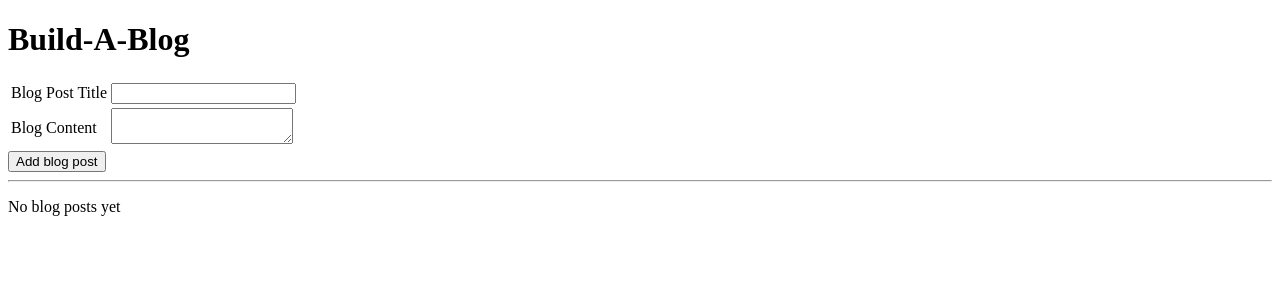
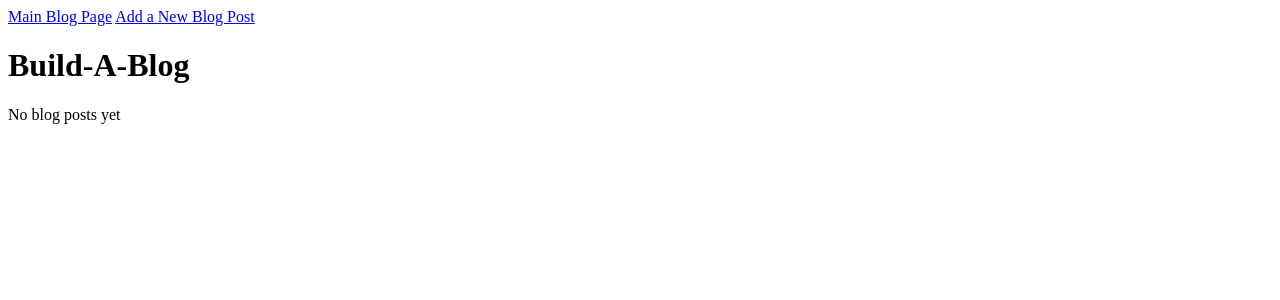
Before and after one commit to taylord651/blogz, a Flask app: page / in a window 1280 px wide. Shown: the top 300 px of the page. Run offline with Flask 2, Linux system fonts and the light colour scheme; data that the repository does not hold is empty.

Commit message:
All blog post are displayed on main page, users are redirected to the 'newpost.html' page to submit new blog posts

```diff
--- a/main.py
+++ b/main.py
@@ -11,30 +11,41 @@ class Blog(db.Model):
     id = db.Column(db.Integer, primary_key=True)
     title = db.Column(db.String(120))
     content = db.Column(db.String(500))
+    author = db.Column(db.String(120))
+    date = db.Column(db.String(120))
 
-    def __init__(self, title, content):
+    def __init__(self, title, author, date, content):
         self.title = title
+        self.author = author
+        self.date = date
         self.content = content
 
 @app.route("/", methods=['POST', 'GET'])
 def index():
 
+    titles = Blog.query.all()
+    authors = Blog.query.all()
+    dates = Blog.query.all()
+    contents = Blog.query.all()
+
+    return render_template("blog.html", title="Build A Blog",
+        titles=titles, contents=contents,
+        authors=authors, dates=dates)
+
+@app.route("/newpost", methods=['POST', 'GET'])
+def submit_post():
     if request.method == 'POST':
         title = request.form['title']
+        author = request.form['author']
+        date = request.form['date']
         content = request.form['content']
-        blog_post = Blog(title, content)
+
+        blog_post = Blog(title, author, date, content)
         db.session.add(blog_post)
         db.session.commit()
+        return redirect ('/')
 
-    titles = Blog.query.all()
-    contents = Blog.query.all()
-
-    return render_template("index.html", title="Build A Blog",
-        titles=titles, contents=contents)
-
-@app.route("/form")
-def submit_form():
-    return render_template("form.html")
+    return render_template("newpost.html")
 
 @app.route("/display")
 def display_form():
--- a/templates/base.html
+++ b/templates/base.html
@@ -2,6 +2,18 @@
 <html>
     <head>
         <title>{{title}}</title>
+        <style>
+                .error {
+                    color: red;
+                }
+
+            </style>
+        </head>
+        <body>
+            <div>
+                <a href='/'>Main Blog Page</a>
+                <a href='/newpost'>Add a New Blog Post</a>
+            </div>
     </head>
     <body>
         {% block content %}
--- /dev/null
+++ b/templates/blog.html
@@ -0,0 +1,20 @@
+{% extends "base.html" %}
+
+{% block content %}
+    <h1>Build-A-Blog</h1>
+
+    {% if titles|length == 0 %}
+    <p>No blog posts yet</p>
+    {% else %}
+
+        {% for title in titles %}
+            <h2>{{title.title}}</h2>
+            <p>Author: {{title.author}}</p>
+            <p>Date: {{title.date}}</p>
+            <p>{{title.content}}</p>
+        {% endfor %}
+
+
+        </ul>
+    {% endif %}
+{% endblock %}
--- a/templates/display.html
+++ /dev/null
@@ -1,5 +0,0 @@
-{% extends "base.html" %}
-
-{% block content %}
-
-{% endblock %}
--- a/templates/form.html
+++ /dev/null
@@ -1,5 +0,0 @@
-{% extends "base.html" %}
-
-{% block content %}
-
-{% endblock %}
--- a/templates/index.html
+++ /dev/null
@@ -1,37 +0,0 @@
-{% extends "base.html" %}
-
-{% block content %}
-    <h1>Build-A-Blog</h1>
-    <form method='POST'>
-        <table>
-            <tr>
-                <td><label for="title">Blog Post Title</label></td>
-                <td>
-                    <input type="text" name="title"/>
-                </td>
-            </tr>
-            <tr>
-                <td><label for="content">Blog Content</label></td>
-                <td>
-                    <textarea name="content"></textarea>
-                </td>
-            </tr>
-        </table>
-        <input type="submit" value="Add blog post"/>
-    </form>
-
-    <hr />
-
-    {% if titles|length == 0 and contents|length == 0  %}
-    <p>No blog posts yet</p>
-    {% else %}
-
-        {% for title in titles %}
-        <h3>{{title.title}}</h3>
-        <p>{{title.content}}</p>
-        {% endfor %}
-
-
-        </ul>
-    {% endif %}
-{% endblock %}
```
Also changed, not shown: templates/newpost.html (added, +38 -0 lines).
